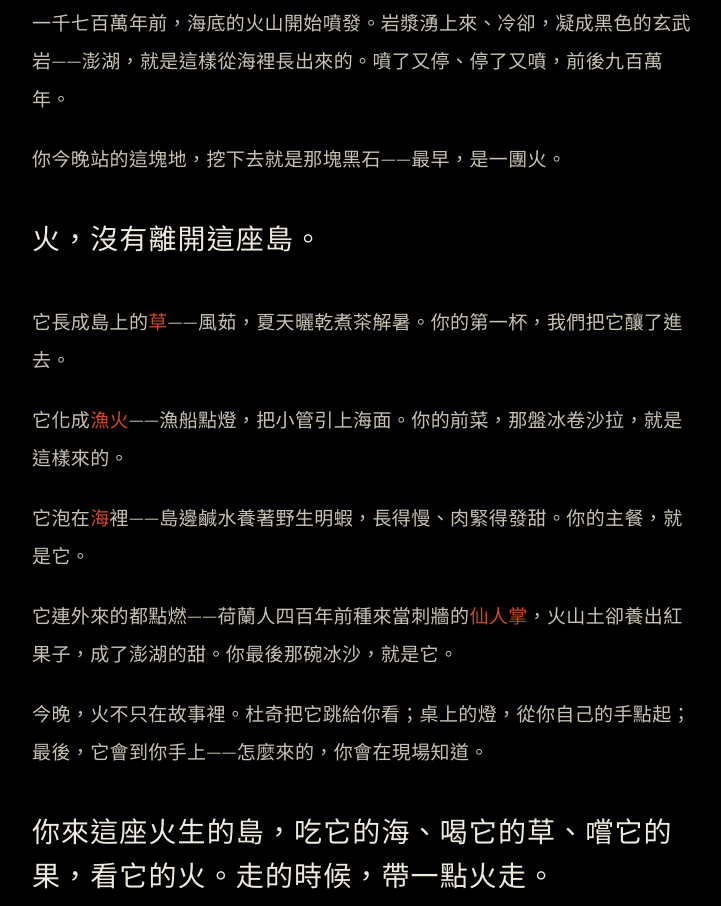
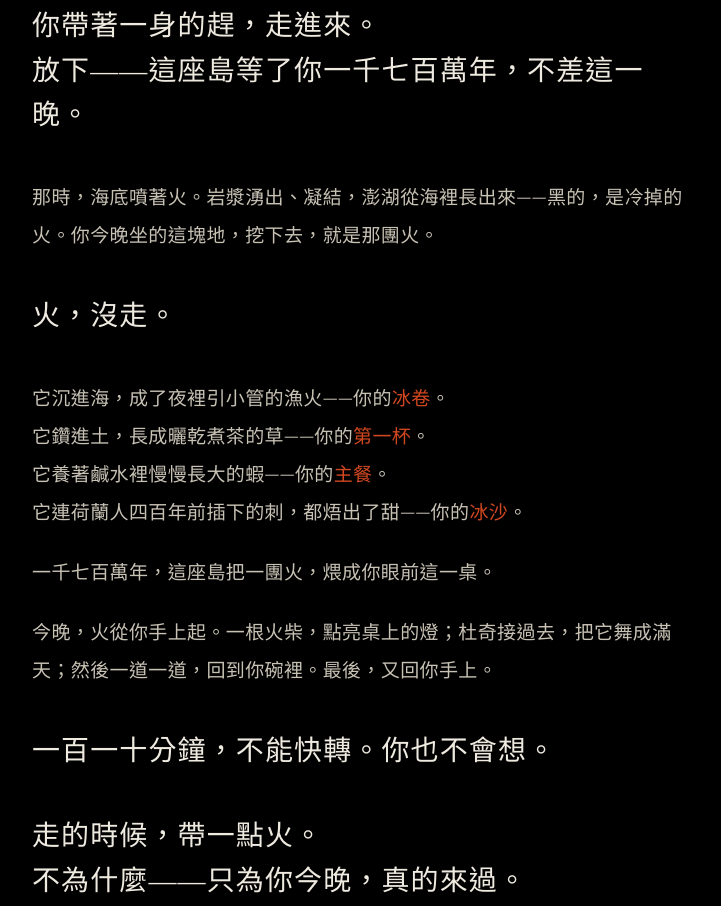
Before and after one commit to bethreewater/c7-fire-nights, a plain HTML site: page index.html in a window 1280 px wide. Shown: the part 1299-2205 px from the top of the page, without its empty margins (376-1097 px from the left). Drawn offline with Linux system fonts and the light colour scheme.

Commit message:
Rewrite 'The Island' story & flow in literary Chinese — guest as protagonist
- Story: you arrive worn out; an island that waited 17M years; fire becomes your four courses; you carry a little fire out
- Tighter imagery, fewer exposition lines (冷掉的火 / 煨 / 焐 / 舞成滿天)
- FLOW four beats recut to mirror the fire-from-your-hand arc

Co-Authored-By: Claude Opus 4.8 (1M context) <noreply@anthropic.com>

```diff
--- a/index.html
+++ b/index.html
@@ -997,15 +997,14 @@
       <h2 class="display-h">Born <span class="accent">of</span><br>fire.</h2>
       <div class="display-h-zh">火生的島</div>
       <div class="story">
-        <p>一千七百萬年前，海底的火山開始噴發。岩漿湧上來、冷卻，凝成黑色的玄武岩——澎湖，就是這樣從海裡長出來的。噴了又停、停了又噴，前後九百萬年。</p>
-        <p>你今晚站的這塊地，挖下去就是那塊黑石——最早，是一團火。</p>
-        <p class="em">火，沒有離開這座島。</p>
-        <p>它長成島上的<strong>草</strong>——風茹，夏天曬乾煮茶解暑。你的第一杯，我們把它釀了進去。</p>
-        <p>它化成<strong>漁火</strong>——漁船點燈，把小管引上海面。你的前菜，那盤冰卷沙拉，就是這樣來的。</p>
-        <p>它泡在<strong>海</strong>裡——島邊鹹水養著野生明蝦，長得慢、肉緊得發甜。你的主餐，就是它。</p>
-        <p>它連外來的都點燃——荷蘭人四百年前種來當刺牆的<strong>仙人掌</strong>，火山土卻養出紅果子，成了澎湖的甜。你最後那碗冰沙，就是它。</p>
-        <p>今晚，火不只在故事裡。杜奇把它跳給你看；桌上的燈，從你自己的手點起；最後，它會到你手上——怎麼來的，你會在現場知道。</p>
-        <p class="em">你來這座火生的島，吃它的海、喝它的草、嚐它的果，看它的火。走的時候，帶一點火走。</p>
+        <p class="em">你帶著一身的趕，走進來。<br>放下——這座島等了你一千七百萬年，不差這一晚。</p>
+        <p>那時，海底噴著火。岩漿湧出、凝結，澎湖從海裡長出來——黑的，是冷掉的火。你今晚坐的這塊地，挖下去，就是那團火。</p>
+        <p class="em">火，沒走。</p>
+        <p>它沉進海，成了夜裡引小管的漁火——你的<strong>冰卷</strong>。<br>它鑽進土，長成曬乾煮茶的草——你的<strong>第一杯</strong>。<br>它養著鹹水裡慢慢長大的蝦——你的<strong>主餐</strong>。<br>它連荷蘭人四百年前插下的刺，都焐出了甜——你的<strong>冰沙</strong>。</p>
+        <p>一千七百萬年，這座島把一團火，煨成你眼前這一桌。</p>
+        <p>今晚，火從你手上起。一根火柴，點亮桌上的燈；杜奇接過去，把它舞成滿天；然後一道一道，回到你碗裡。最後，又回你手上。</p>
+        <p class="em">一百一十分鐘，不能快轉。你也不會想。</p>
+        <p class="em">走的時候，帶一點火。<br>不為什麼——只為你今晚，真的來過。</p>
       </div>
     </div>
   </div>
@@ -1205,12 +1204,12 @@
           <div class="what"><strong>入場</strong>入座，桌上一盞煤油燈還沒亮。我們遞你一根火柴——今晚的第一個火，從你手上點起。</div>
         </div>
         <div class="beat">
-          <div class="time">Dusk</div>
-          <div class="what"><strong>黃昏</strong>迎賓的茶與麵包，火舞者出場，前菜。看著天色一點一點暗下來。</div>
+          <div class="time">Warm-up</div>
+          <div class="what"><strong>暖場</strong>杜奇出場，第一段火——先跟火打個招呼。迎賓的茶與麵包、前菜，慢慢來。</div>
         </div>
         <div class="beat">
-          <div class="time">Night</div>
-          <div class="what"><strong>入夜</strong>四段火舞，餐一道一道，在星空下慢慢交替。抬頭是這個空間裡唯一的「外面」。</div>
+          <div class="time">The Weave</div>
+          <div class="what"><strong>交替</strong>之後是一段火、一道菜，輪流著上。抬頭，是這個圍合空間裡唯一的「外面」——一整片天。</div>
         </div>
         <div class="beat">
           <div class="time">Last</div>
```
